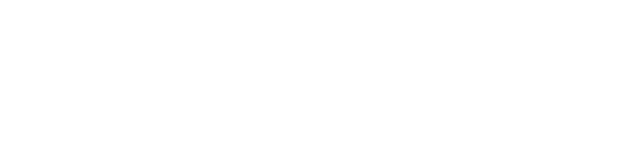
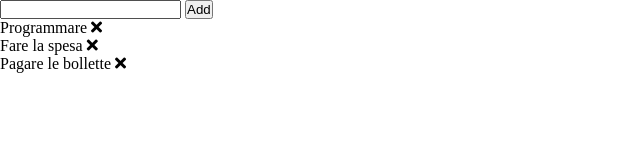
Before and after one commit to FabioMezzina/vue-todolist, a plain HTML site: page index.html in a window 1280 px wide. Shown: the whole page, without its empty margins (0-640 px from the left). Drawn offline with nearby package versions, Linux system fonts and the light colour scheme.

Commit message:
JS - create list - remove element

```diff
--- a/css/style.css
+++ b/css/style.css
@@ -3,3 +3,7 @@
   padding: 0;
   box-sizing: border-box;
 }
+
+i {
+  cursor: pointer;
+}
--- a/index.html
+++ b/index.html
@@ -4,13 +4,36 @@
   <meta charset="UTF-8">
   <meta name="viewport" content="width=device-width, initial-scale=1.0">
   <title>Vue todolist</title>
+  <!-- Fontawesome -->
+  <link rel='stylesheet' href='https://cdnjs.cloudflare.com/ajax/libs/font-awesome/5.15.1/css/all.min.css'/>
   <!-- style -->
   <link rel="stylesheet" href="./css/style.css">
   <!-- Vue.js -->
   <script src="https://cdn.jsdelivr.net/npm/vue@2/dist/vue.js"></script>
 </head>
 <body>
+  <!-- TODO APP -->
+  <div id="todo-app">
+    <div class="wrapper">
+      <!-- Insert new todo -->
+      <div class="insert">
+        <input type="text">
+        <button>Add</button>
+      </div>
 
+      <!-- Todo List -->
+      <div class="todo-list">
+        <ul v-if="list.length > 0">
+          <li v-for="(el, index) in list">
+            <span>{{ el }}</span>
+            <i class="fas fa-times"
+              @click="removeElement(index)"></i>
+          </li>
+        </ul>
+        <p v-else>Lista vuota</p>
+      </div>
+    </div>
+  </div>
   <!-- main script -->
   <script src="./js/main.js"></script>
 </body>
--- a/js/main.js
+++ b/js/main.js
@@ -0,0 +1,15 @@
+const todo = new Vue({
+  el: "#todo-app",
+  data: {
+    list: [
+      'Programmare',
+      'Fare la spesa',
+      'Pagare le bollette'
+    ],
+  },
+  methods: {
+    removeElement(index) {
+      this.list.splice(index,1);
+    }
+  }
+});
```
